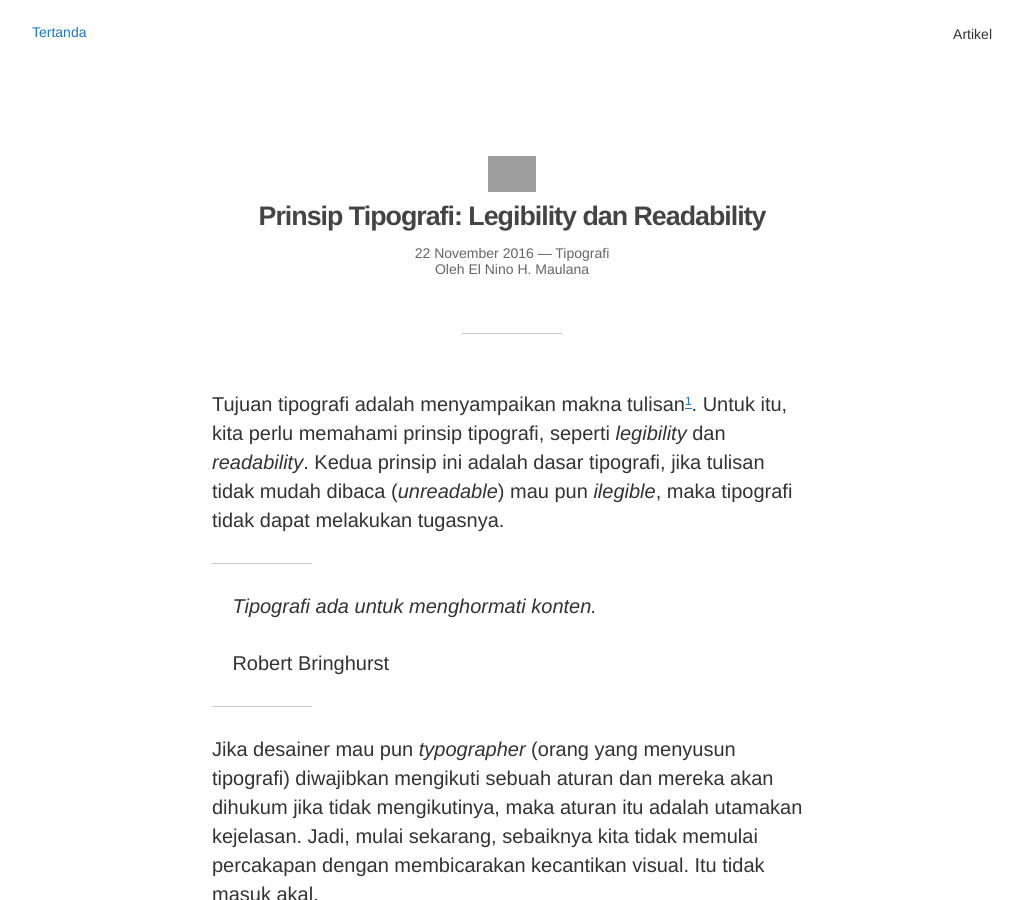
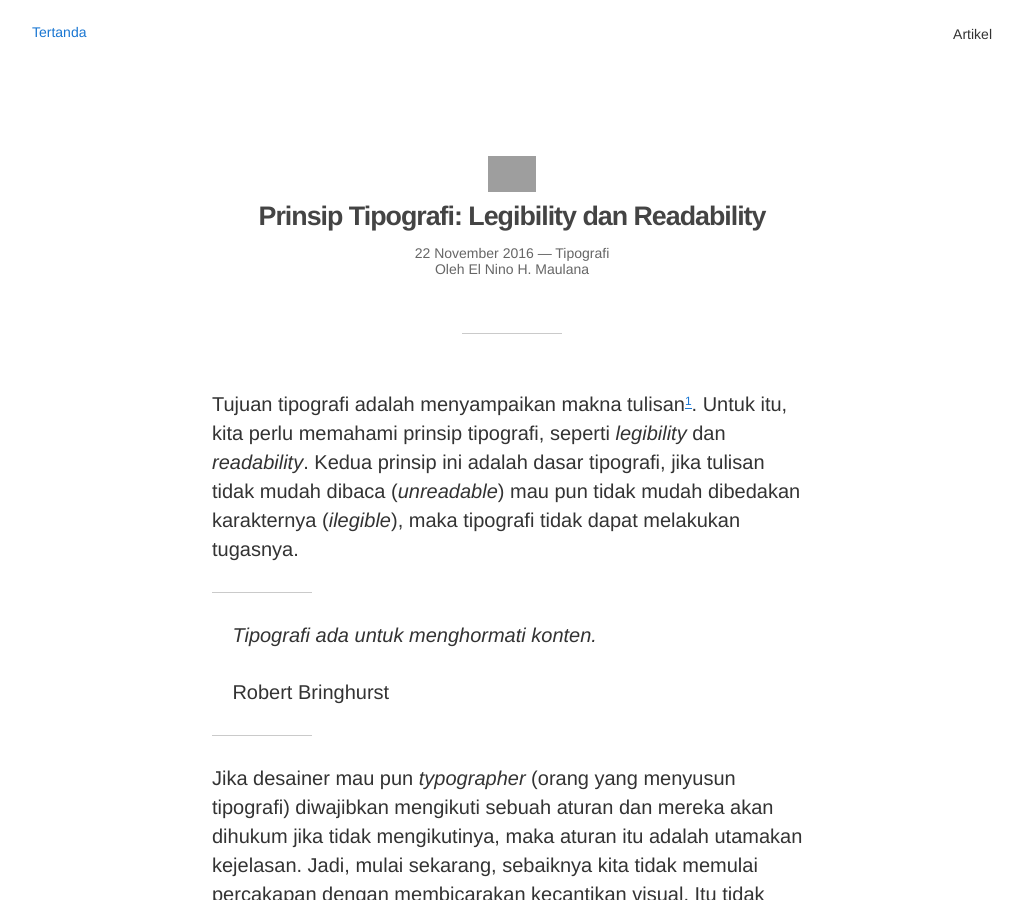
Before and after one commit to tertanda/rnsl.github.io, a Jekyll site: the page built from artikel/tipografi/_posts/2016-11-22-prinsip-tipografi-legibility-readability.md, in a window 1280 px wide and 900 px high. Shown: the whole window, without its empty margins (128-1151 px from the left). Built offline with Jekyll 4.4.1, drawn with Linux system fonts in a browser that asks for light colours; grey boxes are pictures that could not be loaded.

Commit message:
Update 2016-11-22-prinsip-tipografi-legibility-readability.md

```diff
--- a/artikel/tipografi/_posts/2016-11-22-prinsip-tipografi-legibility-readability.md
+++ b/artikel/tipografi/_posts/2016-11-22-prinsip-tipografi-legibility-readability.md
@@ -11,7 +11,7 @@ intro    : Tipografi ada untuk menghormati konten. Pastikan siapa pun, meskipun
 meta     : Legibility dan readability adalah prinsip dasar tipografi, keduanya membantu tipografi menyampaikan makna tulisan.
 ---
 
-Tujuan tipografi adalah menyampaikan makna tulisan<sup><a href="#fn:1" title="Catatan Nr.1">1</a></sup>. Untuk itu, kita perlu memahami prinsip tipografi, seperti *legibility* dan *readability*. Kedua prinsip ini adalah dasar tipografi, jika tulisan tidak mudah dibaca (*unreadable*) mau pun *ilegible*, maka tipografi tidak dapat melakukan tugasnya.
+Tujuan tipografi adalah menyampaikan makna tulisan<sup><a href="#fn:1" title="Catatan Nr.1">1</a></sup>. Untuk itu, kita perlu memahami prinsip tipografi, seperti *legibility* dan *readability*. Kedua prinsip ini adalah dasar tipografi, jika tulisan tidak mudah dibaca (*unreadable*) mau pun tidak mudah dibedakan karakternya (*ilegible*), maka tipografi tidak dapat melakukan tugasnya.
 
 <blockquote>
     <p>Tipografi ada untuk menghormati konten.</p>
```
